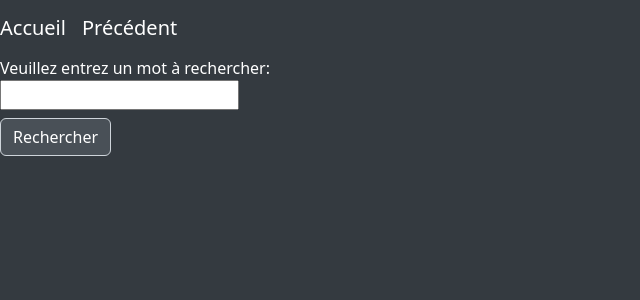
After one commit to mehdirahbe/PicturesDjango, a Django app: page /search/ in a window 1280 px wide. The commit adds this page. Shown: the top 300 px of the page, without its empty margins (0-640 px from the left). Run offline with Django 4.2, Linux system fonts and the light colour scheme; some libraries are stand-ins or nearby versions.

```diff
--- /dev/null
+++ b/PicturesDjango/PicturesApp/forms.py
@@ -0,0 +1,4 @@
+from django import forms
+
+class SearchForm(forms.Form):
+    search_term = forms.CharField(label='Mot à chercher', max_length=100)
--- a/PicturesDjango/PicturesApp/urls.py
+++ b/PicturesDjango/PicturesApp/urls.py
@@ -15,4 +15,7 @@ urlpatterns = [
     path('ContactsSheetBySearch/<str:search_term>/', views.contactsSheetBySearch, name='ContactsSheetBySearch'),
     path('GalleryBySearch/<str:search_term>/', views.GalleryBySearch, name='photo_galleryBySearch'),
     path('GalleryBySearch/<str:search_term>/page/<int:page>/', views.GalleryBySearch, name='photo_galleryBySearch'),
+
+    #search form
+    path('search/', views.search_form, name='search_form'),
 ]
--- a/PicturesDjango/PicturesApp/views.py
+++ b/PicturesDjango/PicturesApp/views.py
@@ -1,5 +1,5 @@
 from django.core.paginator import Paginator
-from django.shortcuts import render
+from django.shortcuts import render, redirect
 
 # Create your views here.
 import django
@@ -14,6 +14,18 @@ from django.db.models import Q
 from django.db.models import Count
 from PicturesDjango import settings
 from unidecode import unidecode
+from .forms import SearchForm
+
+'''Display search form with select word to search in comments'''
+def search_form(request):
+    if request.method == 'POST':
+        form = SearchForm(request.POST)
+        if form.is_valid():
+            search_term = form.cleaned_data['search_term']
+            return redirect('ContactsSheetBySearch', search_term=search_term)
+    else:
+        form = SearchForm()
+    return render(request, 'search_form.html', {'form': form})
 
 '''Home page, display first level'''
 
--- a/PicturesDjango/templates/home.html
+++ b/PicturesDjango/templates/home.html
@@ -4,6 +4,10 @@
 {% block content %}
 
 {% load custom_filters %}
+
+   <nav class="navbar navbar-expand-lg navbar-dark">
+       <a class="navbar-brand" href="{% url 'search_form' %}">Recherche</a>
+   </nav>
 
 <div class="container my-4">
   <input class="form-control mb-3" id="searchInput" type="text" placeholder="Search levels...">
--- /dev/null
+++ b/PicturesDjango/templates/search_form.html
@@ -0,0 +1,29 @@
+{% extends 'base.html' %}
+{% load i18n %}
+
+
+{% block content %}
+{% load custom_filters %}
+
+   <nav class="navbar navbar-expand-lg navbar-dark">
+       <a class="navbar-brand" href="{% url 'home' %}">Accueil</a>
+       <a class="navbar-brand" href="#" onclick="goBack(); return false;">Précédent</a>
+   </nav>
+
+    <form method="post" class="form-inline">
+        {% csrf_token %}
+        Veuillez entrez un mot à rechercher:
+        <div class="form-group mb-2">
+            {{ form.search_term }}
+        </div>
+        <button type="submit" class="btn btn-primary mb-2">Rechercher</button>
+    </form>
+
+    <style>
+        .form-control, .btn {
+            background-color: #495057;
+            border: 1px solid #ced4da;
+        }
+    </style>
+
+{% endblock %}
--- a/PicturesDjango/templates/secondlevel.html
+++ b/PicturesDjango/templates/secondlevel.html
@@ -8,6 +8,7 @@
    <nav class="navbar navbar-expand-lg navbar-dark">
        <a class="navbar-brand" href="{% url 'home' %}">Accueil</a>
        <a class="navbar-brand" href="#" onclick="goBack(); return false;">Précédent</a>
+       <a class="navbar-brand" href="{% url 'search_form' %}">Recherche</a>
    </nav>
 
 <div class="container my-4">
```
